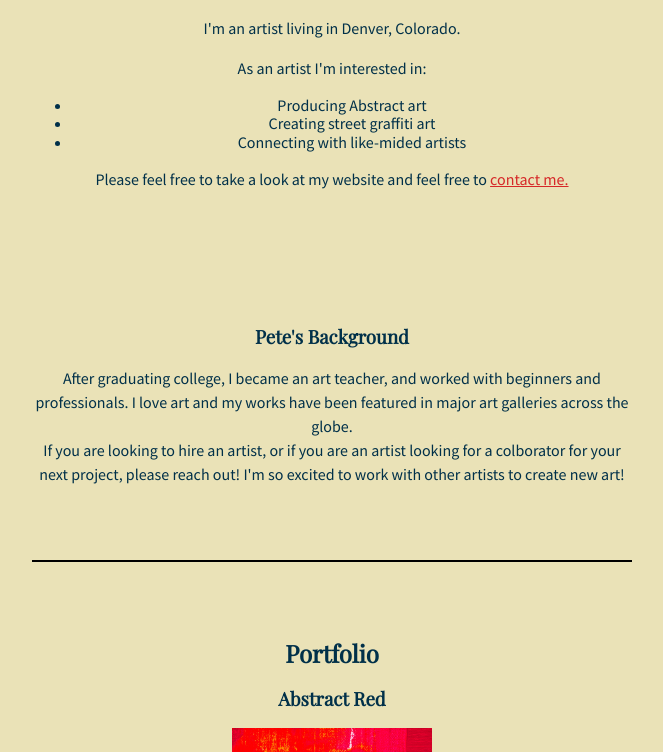
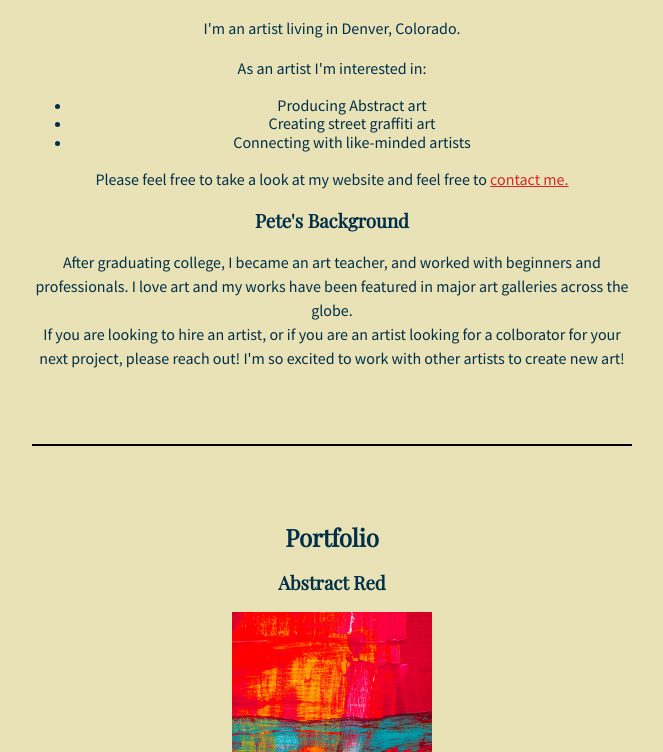
Before and after one commit to ismailabouwafia/Pete-Thinkful-Portfolio, a plain HTML site: page index.html in a window 1280 px wide. Shown: the part 499-1251 px from the top of the page, without its empty margins (308-971 px from the left). Drawn offline with nearby package versions, Linux system fonts and the light colour scheme.

Commit message:
Update index.html
fixing spaces before Pete's background by removing 2 articles and merging into one

```diff
--- a/index.html
+++ b/index.html
@@ -39,14 +39,12 @@
             <ul>
               <li>Producing Abstract art</li>
               <li>Creating street graffiti art</li>
-              <li>Connecting with like-mided artists</li>
+              <li>Connecting with like-minded artists</li>
             </ul>
 
             <p>Please feel free to take a look at my website and feel free to <a href="#Contact">contact me.</a></p>
           </div>
-        </article>
 
-        <article>
           <div>
             <h3>Pete's Background</h3>
           </div>
```
